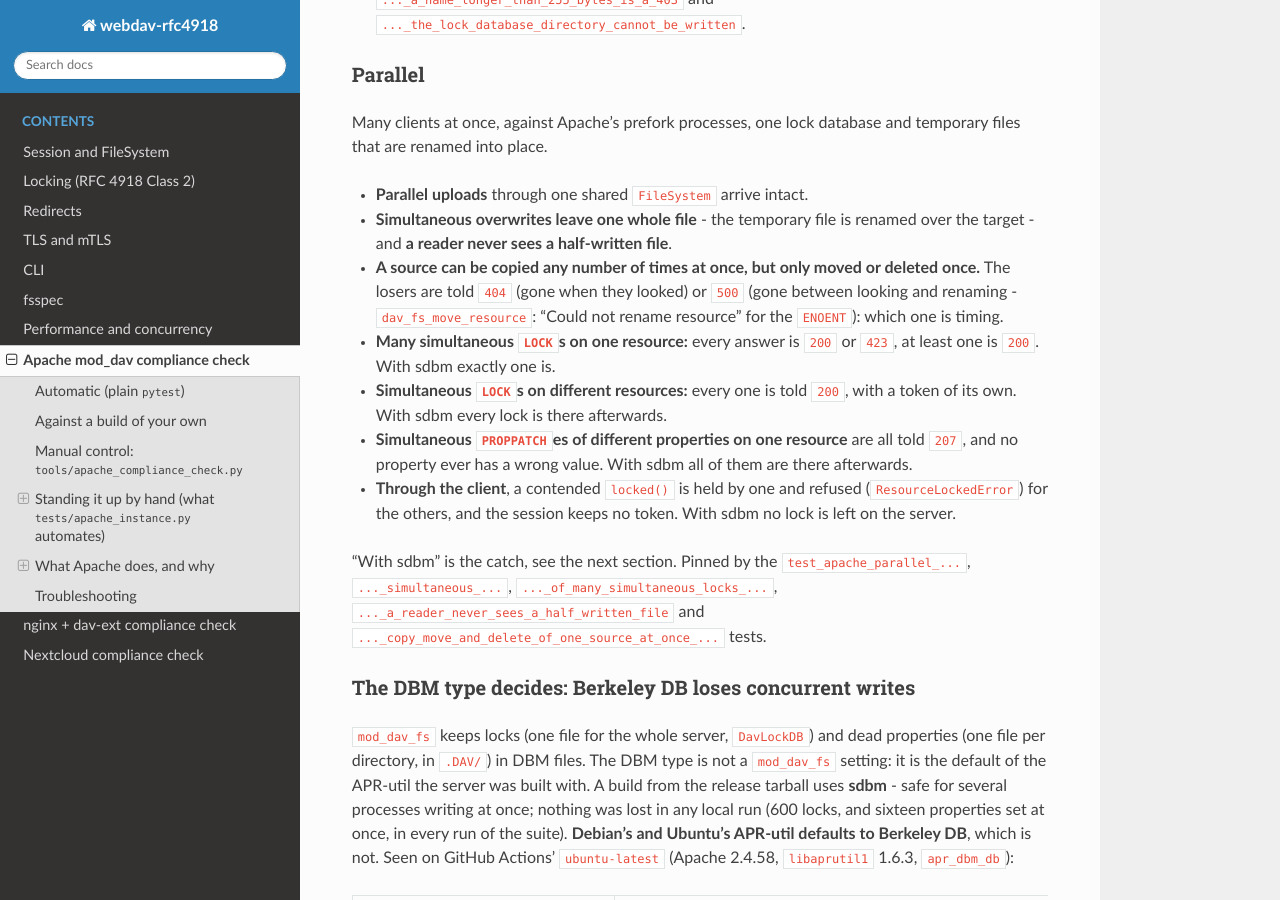
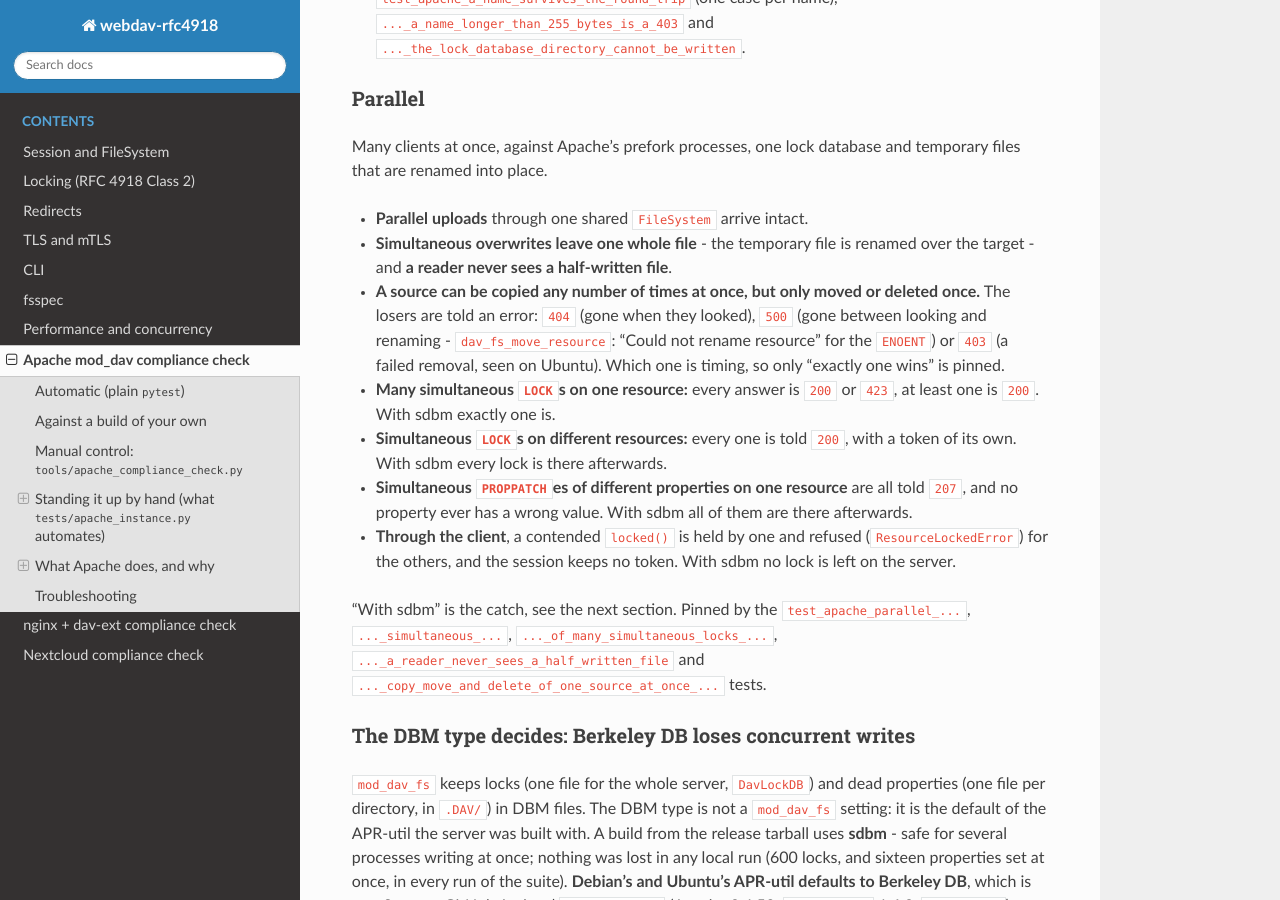
Before and after one commit to manfred-kaiser/webdav-rfc4918, a Sphinx documentation site: the page built from docs/apache-compliance-check.md, in a window 1280 px wide and 900 px high, scrolled down 9415 px. Built offline with Sphinx 7.4.7 and the Read the Docs theme 3.1.0, drawn with Linux system fonts in a browser that asks for light colours; some of the changed text lies outside the part shown.

Commit message:
Pin only that a race has one winner, not which error each loser gets
The losers of a simultaneous MOVE, DELETE or MKCOL are told 403, 404, 405 or 500 depending on
timing and build - Ubuntu's Apache answered a DELETE with 403 where the local one never does.
The tests listed the codes; they now check for exactly one winner and an error for the rest.

```diff
--- a/docs/apache-compliance-check.md
+++ b/docs/apache-compliance-check.md
@@ -262,13 +262,13 @@
   `..._mkdir_on_a_file_is_already_exists_but_below_a_file_it_is_not`, and, with
   a scripted server, the `test_a_400_from_mkcol_...` tests in
   `tests/test_rfc_compliance.py`.
-- **Racing `MKCOL`s: one `201`, the others `405` or `403`.**
+- **Racing `MKCOL`s: one `201`, the others refused - mostly `405`, some `403`.**
   `dav_fs_create_collection` maps every `apr_dir_make` error except
   ENOSPC/ENOENT to `403`, so a loser that passed the "exists" check and then
   met EEXIST gets `403` ("Unable to create collection"), not the `405` of
   RFC 4918 sec. 9.3.1. `makedirs(exist_ok=True)` in the fsspec layer accepts
   that when the collection is there afterwards. Pinned by
-  `test_apache_losers_of_a_mkcol_race_get_403_or_405`.
+  `test_apache_a_mkcol_race_has_one_winner_and_the_rest_are_refused`.
 - **No RFC 5689 (Extended MKCOL):** `extended-mkcol` is absent from the `DAV`
   header, and *any* `MKCOL` body - whatever it says, with or without a
   `Content-Type` - gets `415` (`process_mkcol_body`) and creates nothing.
@@ -467,9 +467,10 @@
 - **Simultaneous overwrites leave one whole file** - the temporary file is
   renamed over the target - and **a reader never sees a half-written file**.
 - **A source can be copied any number of times at once, but only moved or
-  deleted once.** The losers are told `404` (gone when they looked) or `500`
-  (gone between looking and renaming - `dav_fs_move_resource`: "Could not rename
-  resource" for the `ENOENT`): which one is timing.
+  deleted once.** The losers are told an error: `404` (gone when they looked),
+  `500` (gone between looking and renaming - `dav_fs_move_resource`: "Could not
+  rename resource" for the `ENOENT`) or `403` (a failed removal, seen on Ubuntu).
+  Which one is timing, so only "exactly one wins" is pinned.
 - **Many simultaneous `LOCK`s on one resource:** every answer is `200` or `423`,
   at least one is `200`. With sdbm exactly one is.
 - **Simultaneous `LOCK`s on different resources:** every one is told `200`, with a
```
Also changed, not shown: 1 other file.
